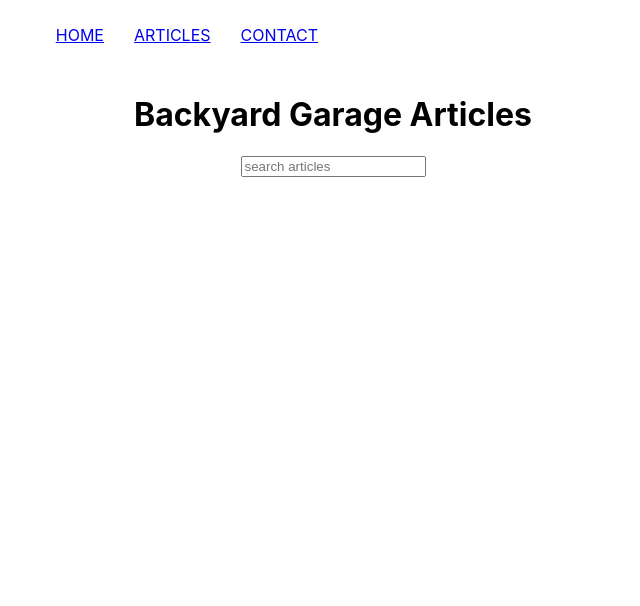
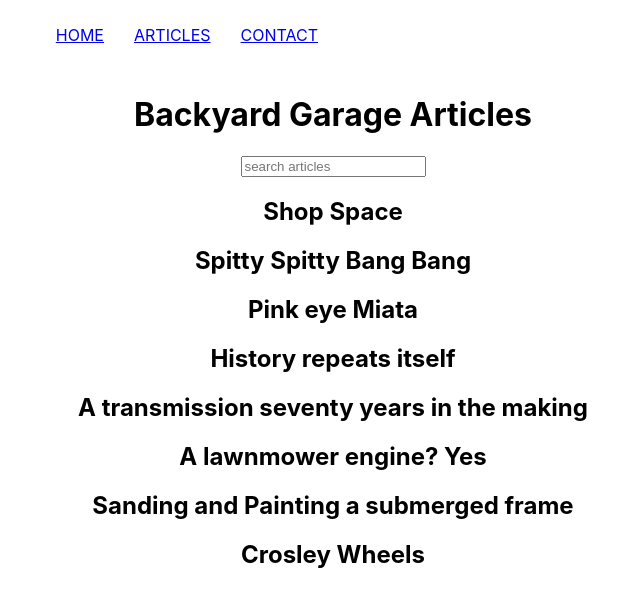
Before and after one commit to scott-whitney/Backyard-Garage-project, a React (Create React App) app: page /Articles in a window 1280 px wide. Shown: the top 606 px of the page, without its empty margins (307-947 px from the left). Built offline with nearby package versions, Linux system fonts and the light colour scheme; the HTML template or start-up script is replaced by a standard one.

Commit message:
added searchable articles - need to make article data

```diff
--- a/src/Component/Articles/article-card/article-card.component.jsx
+++ b/src/Component/Articles/article-card/article-card.component.jsx
@@ -0,0 +1,10 @@
+import React from 'react';
+import './article-card.styles.scss';
+
+export const Card = (props) => (
+  <div className ='card-container'>
+
+    <h2>{props.article.title}</h2>
+
+  </div>
+);
--- a/src/Component/Articles/preview-article-list/preview-article-list.component.jsx
+++ b/src/Component/Articles/preview-article-list/preview-article-list.component.jsx
@@ -1,5 +1,5 @@
 import React from 'react';
-
+import { Card } from './../article-card/article-card.component.jsx';
 import './preview-article-card.styles.scss';
 
 export const CardList = (props) => (
--- a/src/Pages/Articles/Articles.jsx
+++ b/src/Pages/Articles/Articles.jsx
@@ -1,5 +1,6 @@
 import React, { Component } from 'react';
 import { SearchBox } from '../../Component/search-box/search-box-component';
+import { CardList } from '../../Component/Articles/preview-article-list/preview-article-list.component';
 import ARTICLE_DATA from './article.data';
 
 // import the array of article data here
@@ -34,7 +35,7 @@ class Articles extends Component {
           />
 
 
-          {/* card list of articles will go here */}
+          <CardList articles = {filteredArticles}/>
 
 
         </div>
```
